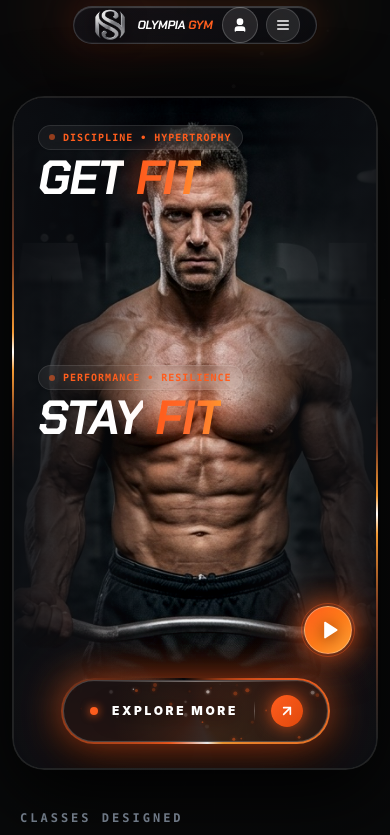
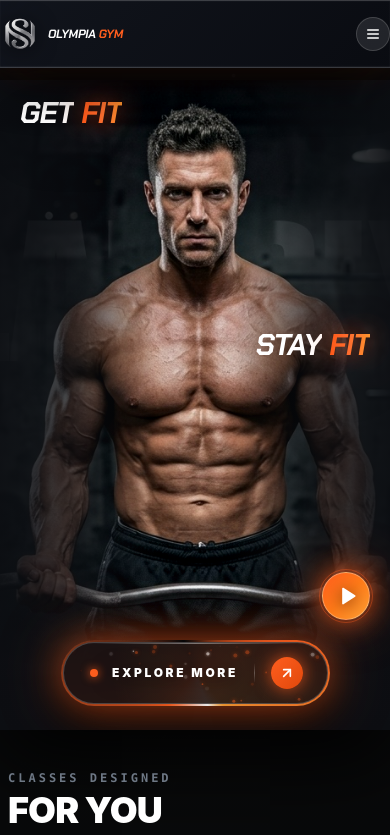
Before and after one commit to UdaySolutionsOfficial/SNOlympiaFitnessGym, a React (Vite) app: page / in a window 390 px wide. Shown: the top 835 px of the page. Built offline with nearby package versions, Linux system fonts and the light colour scheme.

Commit message:
feat(mobile): full-width navbar with taller height, remove profile icon, full-bleed hero background, remove pills, align GET FIT and STAY FIT as annotated

```diff
--- a/src/components/hero/HeroSection.tsx
+++ b/src/components/hero/HeroSection.tsx
@@ -93,7 +93,7 @@ export const HeroSection: React.FC<HeroSectionProps> = ({
   return (
     <section
       id="overview"
-      className="relative min-h-screen flex flex-col justify-between pt-24 pb-12 sm:pt-28 sm:pb-16 px-3 sm:px-6 lg:px-8 max-w-[1400px] mx-auto overflow-hidden"
+      className="relative min-h-screen flex flex-col justify-between pt-20 sm:pt-24 md:pt-28 pb-12 sm:pb-16 px-0 md:px-6 lg:px-8 max-w-[1400px] mx-auto overflow-hidden"
     >
       {/* 1. Ambient Background Layer */}
       <HeroBackground />
@@ -104,14 +104,14 @@ export const HeroSection: React.FC<HeroSectionProps> = ({
         onMouseMove={handleHeroPointerMove}
         onMouseEnter={() => setIsHeroHovered(true)}
         onMouseLeave={() => setIsHeroHovered(false)}
-        className="relative z-10 w-full rounded-[2rem] sm:rounded-[2.5rem] p-[2px] overflow-hidden my-auto shadow-[0_25px_80px_rgba(0,0,0,0.95)] group/herocard transition-shadow duration-500 hover:shadow-[0_0_60px_rgba(255,94,30,0.3),0_25px_90px_rgba(0,0,0,0.95)]"
+        className="relative z-10 w-full rounded-none md:rounded-[2.5rem] p-0 md:p-[2px] overflow-hidden my-auto shadow-[0_25px_80px_rgba(0,0,0,0.95)] group/herocard transition-shadow duration-500 hover:shadow-[0_0_60px_rgba(255,94,30,0.3),0_25px_90px_rgba(0,0,0,0.95)]"
       >
-        {/* Border Layer 1: Base Dark Edge Outline */}
-        <div className="absolute inset-0 rounded-[2rem] sm:rounded-[2.5rem] bg-white/10 pointer-events-none" />
+        {/* Border Layer 1: Base Dark Edge Outline (Desktop/Tablet) */}
+        <div className="hidden md:block absolute inset-0 rounded-[2.5rem] bg-white/10 pointer-events-none" />
 
-        {/* Border Layer 2: Dual Opposite-Sided Looping Border Beam (180deg apart) */}
+        {/* Border Layer 2: Dual Opposite-Sided Looping Border Beam (Desktop/Tablet) */}
         <div
-          className="absolute inset-[-150%] pointer-events-none animate-border-beam"
+          className="hidden md:block absolute inset-[-150%] pointer-events-none animate-border-beam"
           style={{
             background: `conic-gradient(
               from 0deg at 50% 50%,
@@ -152,7 +152,7 @@ export const HeroSection: React.FC<HeroSectionProps> = ({
         )}
 
         {/* Inner Surface of Hero Card */}
-        <div className="relative w-full h-full rounded-[calc(2rem-2px)] sm:rounded-[calc(2.5rem-2px)] bg-[#0C0E12] overflow-hidden">
+        <div className="relative w-full h-full rounded-none md:rounded-[calc(2.5rem-2px)] bg-[#0C0E12] overflow-hidden">
           {/* Top Subtle Amber Ambient Highlight */}
           <div className="absolute top-0 inset-x-0 h-[1.5px] bg-gradient-to-r from-transparent via-[#FF5E1E] to-transparent opacity-80 shadow-[0_0_15px_#FF5E1E]" />
 
@@ -172,22 +172,23 @@ export const HeroSection: React.FC<HeroSectionProps> = ({
           </div>
 
           {/* CONTENT GRID: LEFT (Get Fit) & RIGHT (Stay Fit + Video) */}
-          <div className="relative z-20 grid grid-cols-1 lg:grid-cols-12 gap-8 lg:gap-4 items-center min-h-[580px] sm:min-h-[660px] lg:min-h-[720px] p-6 sm:p-10 lg:p-14">
+          <div className="relative z-20 grid grid-cols-1 lg:grid-cols-12 gap-4 sm:gap-6 lg:gap-4 items-center min-h-[560px] sm:min-h-[660px] lg:min-h-[720px] p-5 sm:p-8 lg:p-14">
 
             {/* ========================================================================= */}
             {/* LEFT COLUMN: "Get Fit", Coaches Badge, and Bottom-Left Video Container     */}
             {/* ========================================================================= */}
-            <div className="lg:col-span-5 flex flex-col justify-between h-full space-y-6">
+            <div className="lg:col-span-5 flex flex-col justify-between h-full space-y-4 sm:space-y-6">
               <div className="space-y-4">
                 {/* Giant Energetic Athletic "Get Fit" Headline */}
-                <div className="group/headline cursor-default select-none">
-                  <div className="inline-flex items-center gap-2 px-2.5 py-1 rounded-full bg-white/5 border border-white/10 backdrop-blur-md mb-2 shadow-sm">
+                <div className="group/headline cursor-default select-none text-left">
+                  {/* Discipline • Hypertrophy Pill (Hidden on mobile <md) */}
+                  <div className="hidden md:inline-flex items-center gap-2 px-2.5 py-1 rounded-full bg-white/5 border border-white/10 backdrop-blur-md mb-2 shadow-sm">
                     <span className="w-1.5 h-1.5 rounded-full bg-[#FF5E1E] animate-pulse" />
                     <span className="text-[10px] font-mono tracking-widest text-[#FF5E1E] uppercase font-bold">
                       DISCIPLINE &bull; HYPERTROPHY
                     </span>
                   </div>
-                  <h1 className="font-athletic italic uppercase font-black tracking-tight leading-[0.85] text-5xl sm:text-6xl md:text-7xl lg:text-8xl drop-shadow-2xl transition-transform duration-300 group-hover/headline:translate-x-1">
+                  <h1 className="font-athletic italic uppercase font-black tracking-tight leading-[0.85] text-3xl sm:text-4xl md:text-7xl lg:text-8xl drop-shadow-2xl transition-transform duration-300 group-hover/headline:translate-x-1 text-left">
                     <span className="text-sheen-effect inline-block">GET</span>{' '}
                     <span className="inline-block text-transparent bg-clip-text bg-gradient-to-r from-[#FF5E1E] via-[#FF7538] to-[#FFA034] text-glow-orange">
                       FIT
@@ -219,17 +220,18 @@ export const HeroSection: React.FC<HeroSectionProps> = ({
             {/* ========================================================================= */}
             {/* RIGHT COLUMN: "Stay Fit", First Video Card, Scroll Down Button & 3D Plate */}
             {/* ========================================================================= */}
-            <div className="lg:col-span-5 flex flex-col justify-between items-start lg:items-end h-full space-y-6">
-              <div className="flex flex-col items-start lg:items-end w-full space-y-4">
+            <div className="lg:col-span-5 flex flex-col justify-between items-end h-full space-y-4 sm:space-y-6">
+              <div className="flex flex-col items-end w-full space-y-4">
                 {/* Giant Energetic Athletic "Stay Fit" Headline */}
-                <div className="group/stayline cursor-default select-none flex flex-col items-start lg:items-end">
-                  <div className="inline-flex items-center gap-2 px-2.5 py-1 rounded-full bg-white/5 border border-white/10 backdrop-blur-md mb-2 shadow-sm">
+                <div className="group/stayline cursor-default select-none flex flex-col items-end text-right">
+                  {/* Performance • Resilience Pill (Hidden on mobile <md) */}
+                  <div className="hidden md:inline-flex items-center gap-2 px-2.5 py-1 rounded-full bg-white/5 border border-white/10 backdrop-blur-md mb-2 shadow-sm">
                     <span className="w-1.5 h-1.5 rounded-full bg-[#FF5E1E] animate-pulse" />
                     <span className="text-[10px] font-mono tracking-widest text-[#FF5E1E] uppercase font-bold">
                       PERFORMANCE &bull; RESILIENCE
                     </span>
                   </div>
-                  <h2 className="font-athletic italic uppercase font-black tracking-tight leading-[0.85] text-5xl sm:text-6xl md:text-7xl lg:text-8xl drop-shadow-2xl transition-transform duration-300 group-hover/stayline:-translate-x-1 text-left lg:text-right">
+                  <h2 className="font-athletic italic uppercase font-black tracking-tight leading-[0.85] text-3xl sm:text-4xl md:text-7xl lg:text-8xl drop-shadow-2xl transition-transform duration-300 text-right">
                     <span className="text-sheen-effect inline-block">STAY</span>{' '}
                     <span className="inline-block text-transparent bg-clip-text bg-gradient-to-r from-[#FF5E1E] via-[#FF7538] to-[#FFA034] text-glow-orange">
                       FIT
--- a/src/components/navigation/TopDock.tsx
+++ b/src/components/navigation/TopDock.tsx
@@ -225,17 +225,17 @@ export const TopDock: React.FC<TopDockProps> = ({
 
   return (
     <>
-      {/* Centered Floating Header Shell — Positioned higher up near top edge */}
+      {/* Centered Floating Header Shell — Positioned flush at top on mobile, floating dock on desktop */}
       <header
         role="banner"
-        className={`fixed top-1.5 sm:top-2.5 md:top-3 inset-x-0 z-[60] flex justify-center px-2 sm:px-4 md:px-6 pointer-events-none transition-all duration-300 ${
+        className={`fixed top-0 md:top-3 inset-x-0 z-[60] flex justify-center px-0 md:px-6 pointer-events-none transition-all duration-300 ${
           isScrolled ? 'translate-y-0 scale-98 sm:scale-100' : 'translate-y-0'
         }`}
       >
-        <div className="relative pointer-events-auto">
-          {/* Ambient Aurora Glow Behind Dock (Enhanced Glass Refraction Backdrop) */}
+        <div className="relative pointer-events-auto w-full md:w-auto">
+          {/* Ambient Aurora Glow Behind Dock (Desktop Enhanced Glass Refraction) */}
           <div
-            className="absolute -inset-x-8 -top-5 -bottom-5 pointer-events-none opacity-70 filter blur-2xl transition-opacity duration-500"
+            className="hidden md:block absolute -inset-x-8 -top-5 -bottom-5 pointer-events-none opacity-70 filter blur-2xl transition-opacity duration-500"
             style={{
               background: `
                 radial-gradient(55% 75% at 20% 30%, rgba(255, 94, 30, 0.32), transparent 70%),
@@ -250,9 +250,9 @@ export const TopDock: React.FC<TopDockProps> = ({
           {/* THREEUI ULTRA-LUXURY GLASSMORPHIC COMMAND BAR CONTAINER                    */}
           {/* ========================================================================= */}
           <div
-            className="relative flex items-center justify-between gap-2.5 sm:gap-4 md:gap-5 lg:gap-8 h-15 sm:h-15 md:h-16 px-4 sm:px-4.5 md:px-5 rounded-full border border-white/[0.18] shadow-[0_24px_50px_-15px_rgba(0,0,0,0.85),inset_0_1px_1px_rgba(255,255,255,0.22),inset_0_-1px_1px_rgba(255,255,255,0.06),0_0_35px_rgba(255,94,30,0.14)] transition-all duration-300 w-full max-w-[98vw] md:max-w-[96vw] lg:max-w-fit mx-auto"
+            className="relative flex items-center justify-between gap-2.5 sm:gap-4 md:gap-5 lg:gap-8 h-[68px] md:h-16 px-4.5 sm:px-6 md:px-5 rounded-none md:rounded-full border-b md:border border-white/[0.18] shadow-[0_24px_50px_-15px_rgba(0,0,0,0.85),inset_0_1px_1px_rgba(255,255,255,0.22),inset_0_-1px_1px_rgba(255,255,255,0.06),0_0_35px_rgba(255,94,30,0.14)] transition-all duration-300 w-full md:max-w-fit mx-auto"
             style={{
-              background: 'linear-gradient(135deg, rgba(20, 24, 33, 0.58) 0%, rgba(10, 12, 18, 0.68) 100%)',
+              background: 'linear-gradient(135deg, rgba(20, 24, 33, 0.85) 0%, rgba(10, 12, 18, 0.95) 100%)',
               backdropFilter: 'blur(30px) saturate(190%) contrast(105%)',
               WebkitBackdropFilter: 'blur(30px) saturate(190%) contrast(105%)',
             }}
@@ -367,11 +367,11 @@ export const TopDock: React.FC<TopDockProps> = ({
                 <ArrowUpRight className="w-3 h-3 sm:w-3.5 sm:h-3.5 text-white/90 stroke-[2.5]" />
               </a>
 
-              {/* Member Profile Avatar Circle */}
+              {/* Member Profile Avatar Circle (Hidden on mobile <md) */}
               <button
                 onClick={() => handleLinkClick('#membership')}
                 aria-label="Member Area & Profile"
-                className="w-9 h-9 sm:w-9 sm:h-9 rounded-full bg-white/10 hover:bg-[#FF5E1E] text-white flex items-center justify-center border border-white/20 hover:scale-105 hover:shadow-[0_0_20px_rgba(255,94,30,0.7)] transition-all shadow-sm active:scale-95 shrink-0"
+                className="hidden md:flex w-9 h-9 sm:w-9 sm:h-9 rounded-full bg-white/10 hover:bg-[#FF5E1E] text-white items-center justify-center border border-white/20 hover:scale-105 hover:shadow-[0_0_20px_rgba(255,94,30,0.7)] transition-all shadow-sm active:scale-95 shrink-0"
               >
                 <User className="w-4 h-4 fill-white text-white" />
               </button>
```
